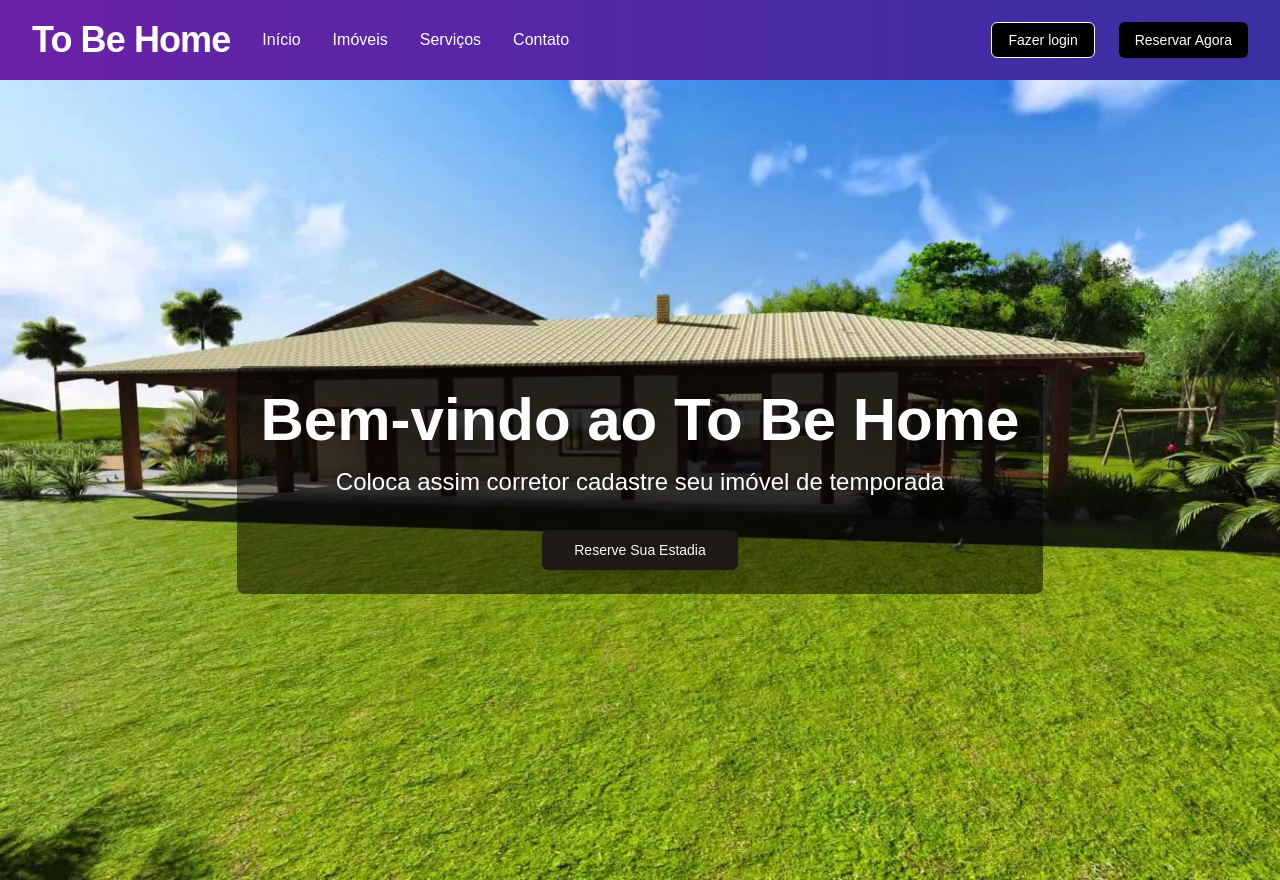
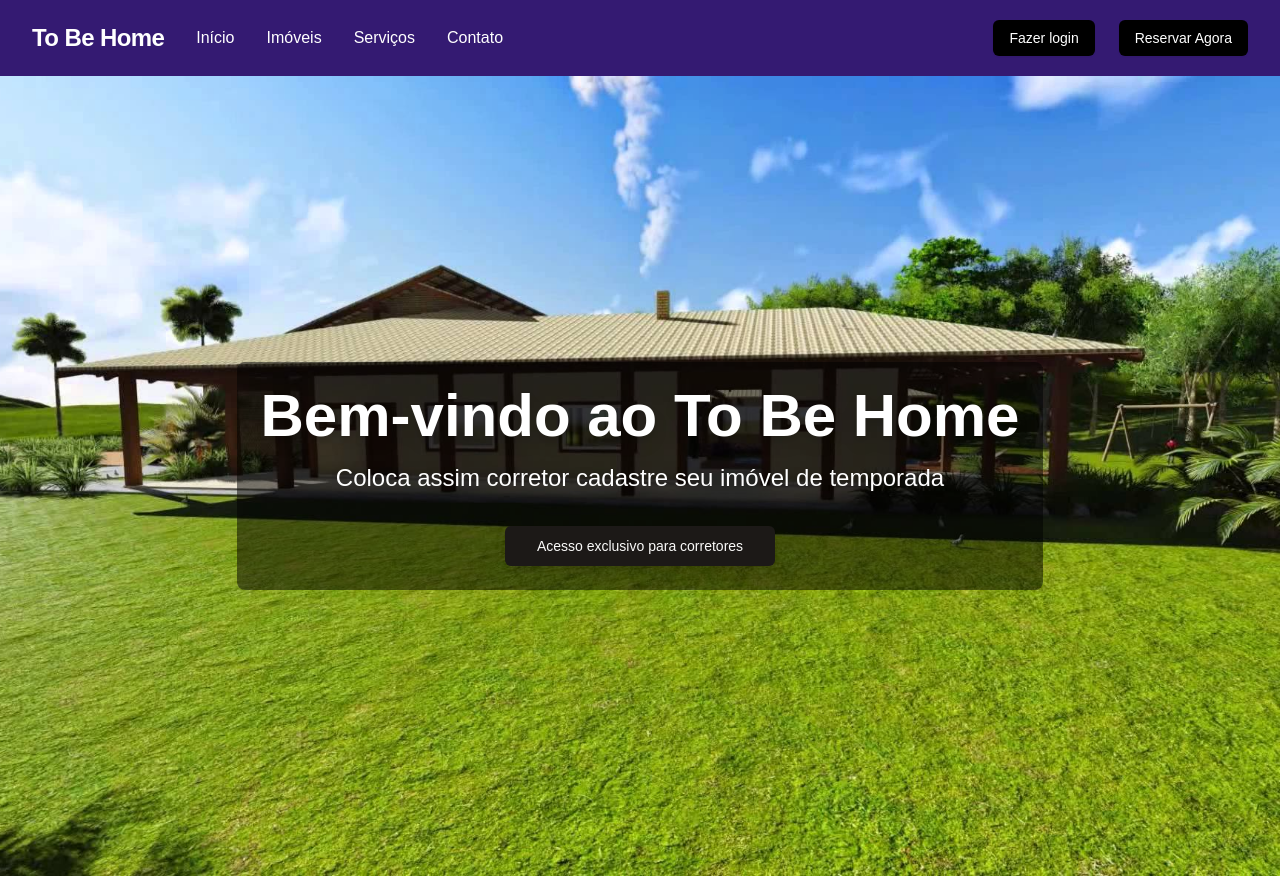
Before and after one commit to THIAGOMORGADO/web-projeto-tobehome, a Next.js app: page / in a window 1280 px wide. Built offline with nearby package versions, Linux system fonts and the light colour scheme.

Commit message:
atualizando projeto

```diff
--- a/src/app/components/Header/index.tsx
+++ b/src/app/components/Header/index.tsx
@@ -11,10 +11,10 @@ export default function Header() {
   const toggleMenu = () => setIsMenuOpen(!isMenuOpen);
 
   return (
-    <header className="bg-gradient-to-r from-purple-800 to-indigo-800 text-white shadow-lg">
+    <header className="bg-[#341A72] text-white shadow-lg">
       <nav className="container mx-auto px-8 py-5">
         <div className="flex justify-between items-center">
-          <div className="text-4xl font-bold tracking-tight">To Be Home</div>
+          <div className="text-2xl font-bold tracking-tight">To Be Home</div>
           <div className="hidden md:flex items-center justify-between flex-grow ml-8">
             <div className="flex items-center justify-center space-x-8">
               <Link
@@ -45,11 +45,15 @@ export default function Header() {
             <div className="flex items-center space-x-6">
               <Button
                 variant="outline"
-                className="text-white border border-white bg-black"
+                className="text-white bg-black border-0 "
               >
                 Fazer login
               </Button>
-              <Button variant="secondary" className="bg-black text-white">
+
+              <Button
+                variant="secondary"
+                className="bg-black text-white border-0 "
+              >
                 Reservar Agora
               </Button>
             </div>
@@ -89,18 +93,18 @@ export default function Header() {
               >
                 Contato
               </Link>
-              <div className="flex flex-col space-y-5 mt-3">
+              <div className="flex flex-col space-y-3 mt-3">
                 <Button
                   variant="outline"
-                  className="border-white text-white bg-black"
+                  className="border-0  text-white bg-black py-2 px-4 rounded-lg hover:bg-white hover:text-black transition-colors duration-300"
                 >
                   Login
                 </Button>
                 <Button
                   variant="outline"
-                  className="border-white text-white bg-black"
+                  className="border-0 text-white bg-black py-2 px-4 rounded-lg  hover:text-black transition-colors"
                 >
-                  Reservar Agora
+                  Reserve Sua Estadia
                 </Button>
               </div>
             </div>
--- a/src/app/components/HeroSection/index.tsx
+++ b/src/app/components/HeroSection/index.tsx
@@ -22,7 +22,7 @@ export default function HeroSection() {
           size="lg"
           className="bg-primary hover:bg-primary/90 text-primary-foreground shadow-lg transform transition-transform hover:scale-105"
         >
-          Reserve Sua Estadia
+          Acesso exclusivo para corretores
         </Button>
       </div>
     </section>
```
